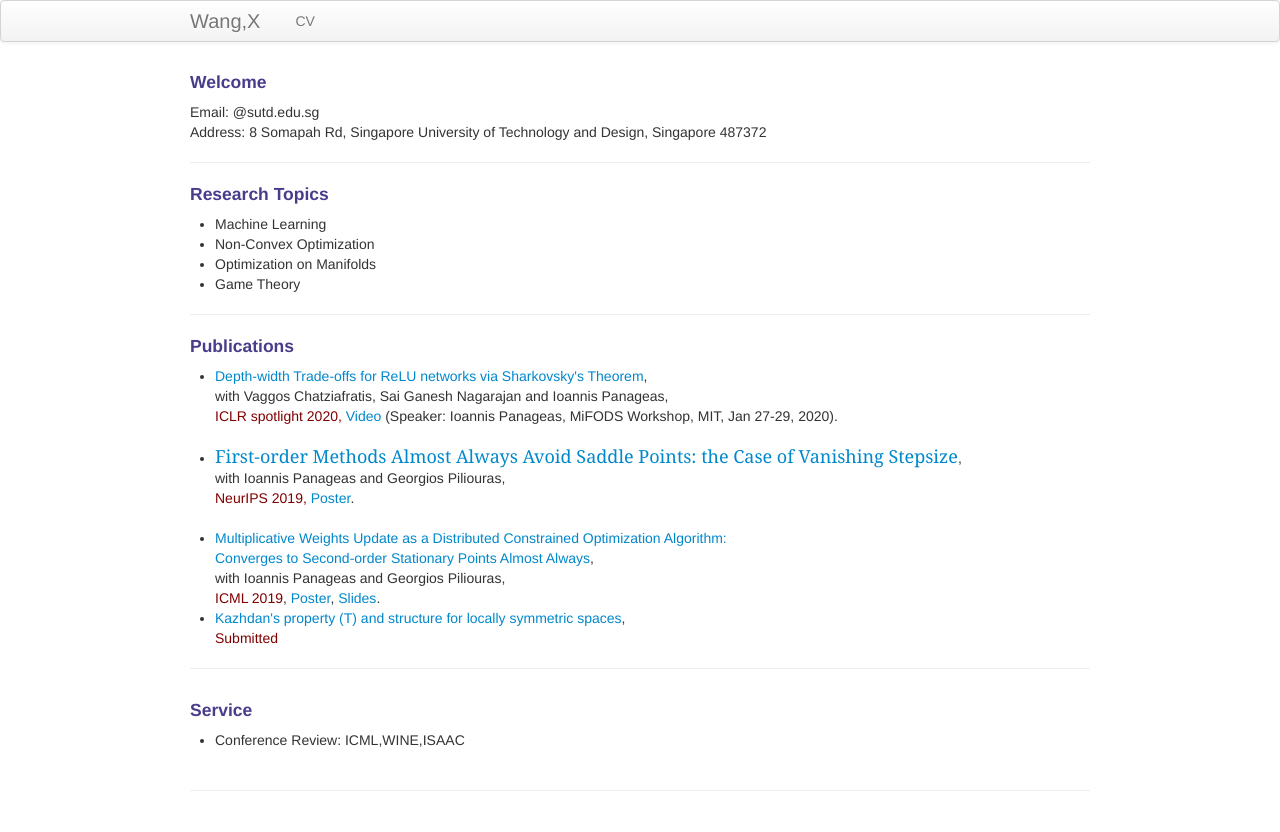
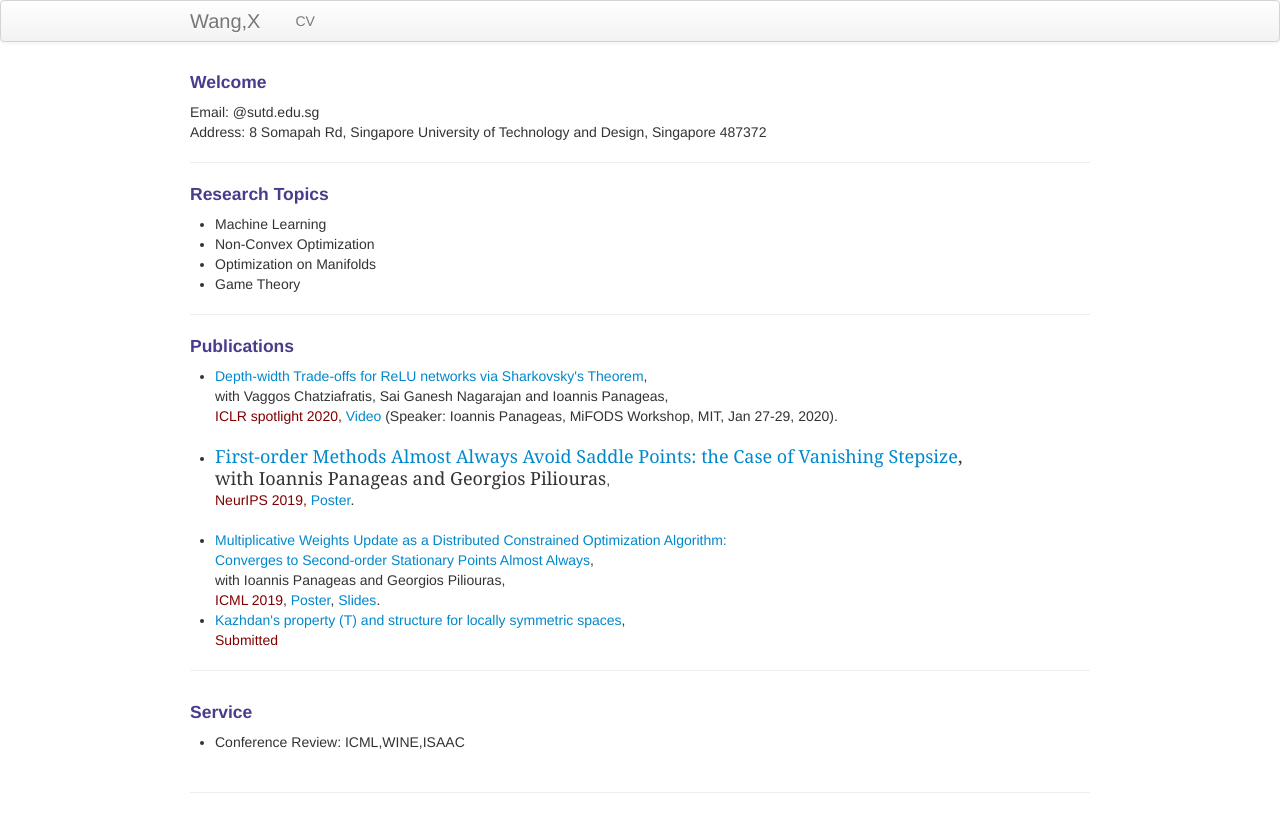
Before and after one commit to xiiaowang/xiiaowang.github.io, a Jekyll site: the page built from index.md, in a window 1280 px wide. Shown: the top 832 px of the page. Built offline with Jekyll 4.4.1, drawn with Linux system fonts in a browser that asks for light colours.

Commit message:
Update index.md

```diff
--- a/index.md
+++ b/index.md
@@ -47,7 +47,7 @@ keywords: machine learning, geometry
 <ul>
     <li> <a href="https://arxiv.org/abs/1912.04378">Depth-width Trade-offs for ReLU networks via Sharkovsky's Theorem</a>, <br/> with Vaggos Chatziafratis, Sai Ganesh Nagarajan and Ioannis Panageas,<br/> <font color="maroon">ICLR spotlight 2020, </font> <!--<a href="https://arxiv.org/abs/1912.04378">arXiv</a>,--> <a href="https://www.youtube.com/watch?v=HNQ204BmOQ8">Video</a> (Speaker: Ioannis Panageas, MiFODS Workshop, MIT, Jan 27-29, 2020).</li>
     <br/>
-   <li> <font size="4" face="Georgia"><a href="http://arxiv.org/abs/1906.07772">First-order Methods Almost Always Avoid Saddle Points: the Case of Vanishing Stepsize</a></font>, <br/> with Ioannis Panageas and Georgios Piliouras,<br/> <font color="maroon">NeurIPS 2019,</font> <!--<a href="http://arxiv.org/abs/1906.07772">arXiv</a>,--> <a href="https://www.dropbox.com/s/y25vze12a2lpivv/NIPS19_poster.pdf?dl=0">Poster</a>.</li>
+   <li> <font size="4" face="Georgia"><a href="http://arxiv.org/abs/1906.07772">First-order Methods Almost Always Avoid Saddle Points: the Case of Vanishing Stepsize</a>, <br/> with Ioannis Panageas and Georgios Piliouras</font>,<br/> <font color="maroon">NeurIPS 2019,</font> <!--<a href="http://arxiv.org/abs/1906.07772">arXiv</a>,--> <a href="https://www.dropbox.com/s/y25vze12a2lpivv/NIPS19_poster.pdf?dl=0">Poster</a>.</li>
     <br/>
    <li> <a href="http://arxiv.org/abs/1810.05355">Multiplicative Weights Update as a Distributed Constrained Optimization Algorithm: <br/> Converges to Second-order Stationary Points Almost Always</a>, <br/>with Ioannis Panageas and Georgios Piliouras,<br/> <font color="maroon">ICML 2019</font>, <!--<a href="http://arxiv.org/abs/1810.05355">arXiv</a>,--> <a href="https://www.dropbox.com/s/qs9nr6pgycnboy7/poster_ICML_xiao2.pdf?dl=0">Poster</a>, <a href="https://www.dropbox.com/s/fh9j5scf2kaofca/main%20copy.pdf?dl=0">Slides</a>.</li>
     <li><a href="https://www.dropbox.com/s/oa26if49pnhpixz/main.pdf?dl=0">Kazhdan's property (T) and structure for locally symmetric spaces</a>, <br/> <font color="maroon">Submitted </font> </li>
```
